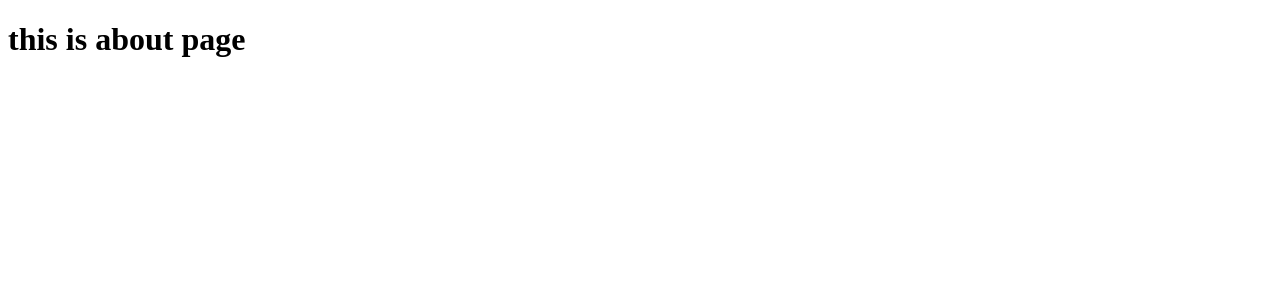
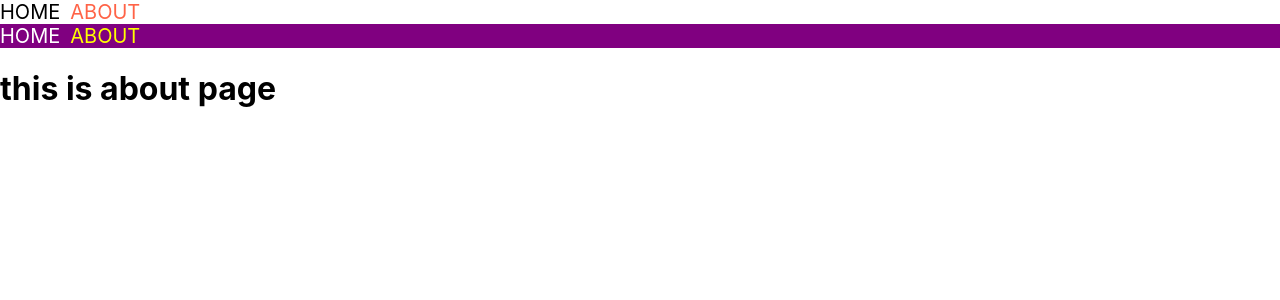
Before and after one commit to kwonsean/Nomad_Next, a Next.js app: page /about in a window 1280 px wide. Shown: the top 300 px of the page. Built offline with nearby package versions, Linux system fonts and the light colour scheme.

Commit message:
feat: _app파일을 만들어 공통적인 요소 작성

```diff
--- /dev/null
+++ b/pages/_app.js
@@ -0,0 +1,24 @@
+import NavBar from "../components/NavBar";
+import NavBar2 from "../components/NavBar2";
+import "../styles/globals.css";
+
+export default function App({ Component, pageProps }) {
+  return (
+    <>
+      <NavBar />
+      <NavBar2 />
+      <Component {...pageProps} />
+      <style jsx global>
+        {`
+          a {
+            font-size: 20px;
+            text-decoration: none;
+          }
+          a:first-child {
+            margin-right: 10px;
+          }
+        `}
+      </style>
+    </>
+  );
+}
```
